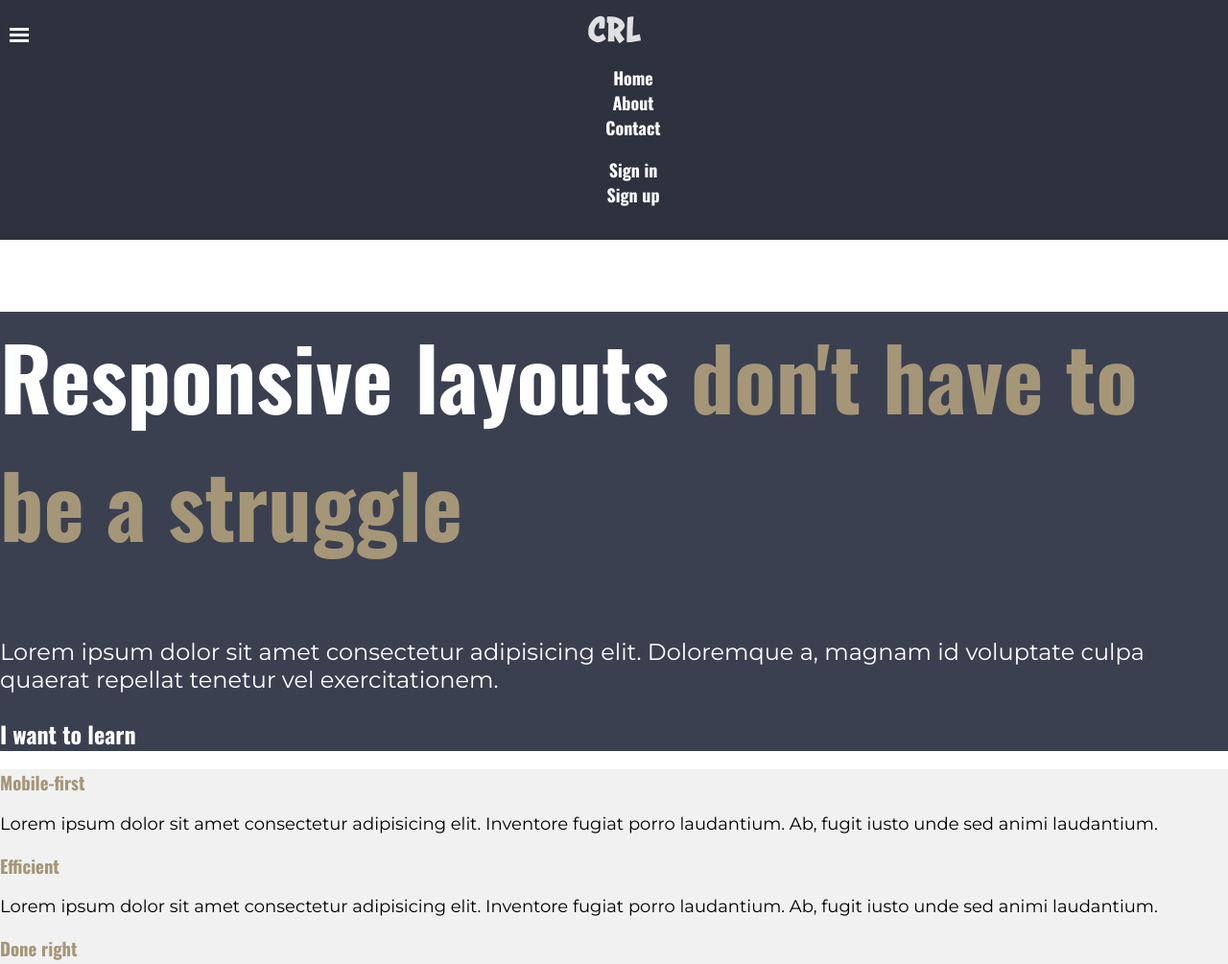
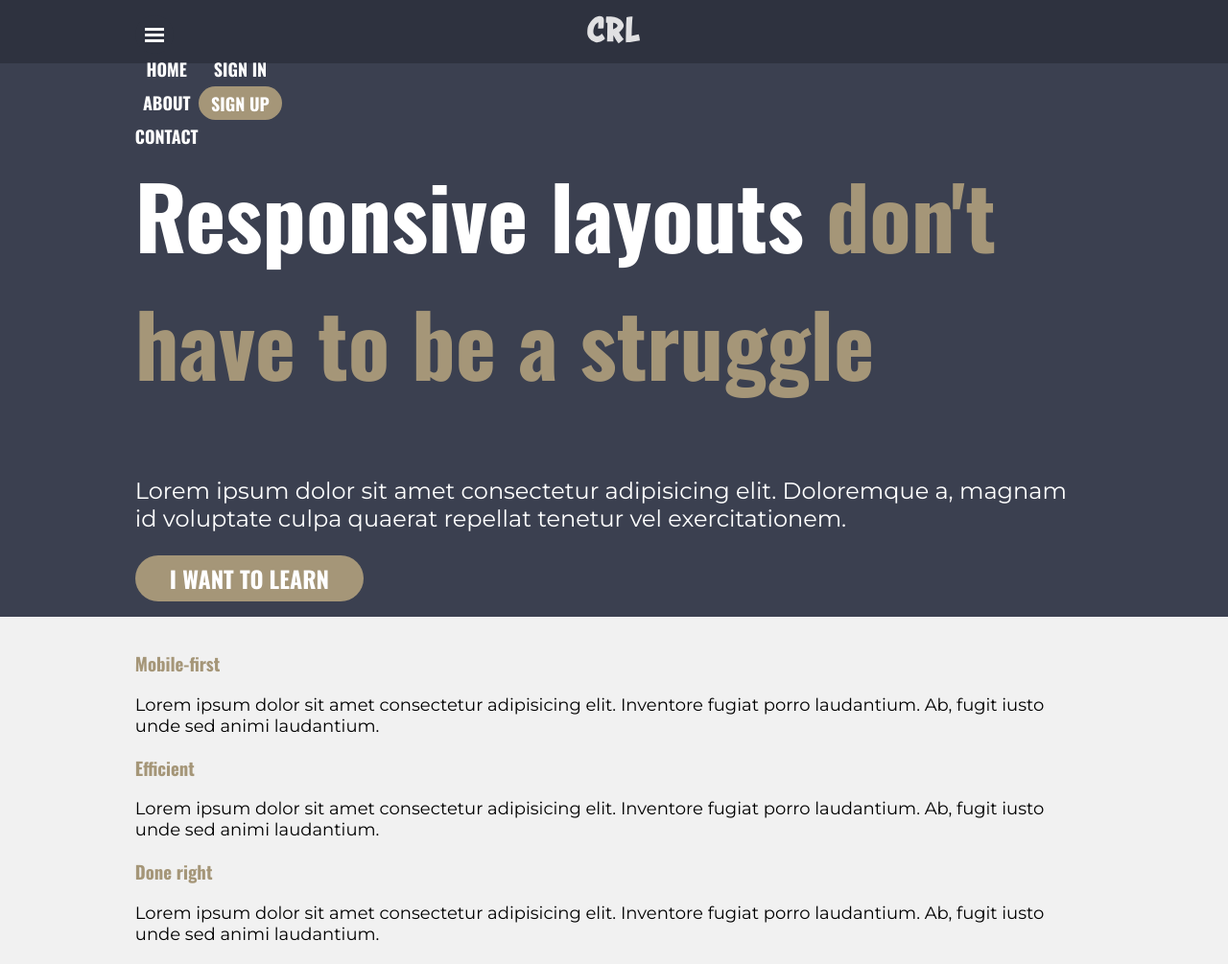
Before and after one commit to iremharnak/finalChallenge, a plain HTML site: page index.html in a window 1280 px wide. Shown: the top 1005 px of the page at 96% size. Drawn offline with nearby package versions, Linux system fonts and the light colour scheme.

Commit message:
more changes

```diff
--- a/index.html
+++ b/index.html
@@ -20,14 +20,14 @@
         <button class="nav-toggle" aria-label="open navigation">
           <span class="hamburger"></span>
         </button>
-        <a href="#" class="logo">
+        <a class="logo" href="#">
           <img src="img/logo.svg" alt="conquering responsive layouts" />
         </a>
         <nav class="nav">
           <ul class="nav__list nav__list--primary">
-            <li class="nav__item">Home</li>
-            <li class="nav__item">About</li>
-            <li class="nav__item">Contact</li>
+            <li class="nav__item"><a href="#" class="nav__link">Home</a></li>
+            <li class="nav__item"><a href="#" class="nav__link">About</a></li>
+            <li class="nav__item"><a href="#" class="nav__link">Contact</a></li>
           </ul>
           <ul class="nav__list nav__list--secondary">
             <li class="nav__item"><a href="#" class="nav__link">Sign in</a></li>
@@ -79,7 +79,8 @@
           </div>
         </div>
       </section>
-      <section class="primary-content">
+      <section class="main container row">
+        <div class="primary-content">
           <div class="container">
             <h2>It doesn't have to be so hard</h2>
             <p>
@@ -98,7 +99,7 @@
               perferendis sint praesentium nisi?
             </p>
           </div>
-      </section>
+        </div>
         <aside class="sidebar">
           <div class="container">
             <div class="cart">
@@ -129,11 +130,12 @@
             </div>
           </div>
         </aside>
+      </section>
     </main>
     <footer>
       <section>
         <h2>Just scratching the surface</h2>
-        <div class="container">
+        <div class="container row">
           <h5>About our company</h5>
           <p>
             Lorem ipsum, dolor sit amet consectetur adipisicing elit. Magni quam
--- a/style.css
+++ b/style.css
@@ -14,6 +14,9 @@
   text-decoration: none;
   color: #fff;
 }
+ul {
+  list-style: none;
+}
 
 /* Typography */
 .nav__list {
@@ -21,6 +24,8 @@
   font-family: "Oswald", sans-serif;
   font-weight: bold;
   font-size: 1.125rem;
+  margin: 0;
+  padding: 0;
 }
 
 h1 {
@@ -39,7 +44,7 @@
   font-size: 1.5rem;
 }
 h3 {
-  font-family: 'Oswald', sans-serif;
+  font-family: "Oswald", sans-serif;
   font-weight: bold;
   font-size: 1.875;
   color: #a59678;
@@ -49,62 +54,38 @@
   font-family: "Montserrat", sans-serif;
   font-size: 1.125rem;
 }
-.before-Primary {
-  background-color: #f1f1f1;
-}
 
 .primary-content h2 {
-  font-family: 'Oswald', sans-serif;
+  font-family: "Oswald", sans-serif;
   font-weight: bold;
   font-size: 2.25rem;
   color: #a59678;
 }
 .primary-content p {
-  font-family: 'Montserrat', sans-serif;
+  font-family: "Montserrat", sans-serif;
   font-size: 1.125rem;
 }
-.sidebar p {
-  color: #fff;;
+.sidebar p,
+.sidebar h3 {
+  color: #fff;
 }
 footer h2 {
-  font-family: 'Oswald', sans-serif;
+  font-family: "Oswald", sans-serif;
   font-weight: bold;
   font-size: 1.5rem;
   color: #fff;
 }
 footer h5 {
-  font-family: 'Oswald', sans-serif;
+  font-family: "Oswald", sans-serif;
   font-weight: bold;
   font-size: 1.3125rem;
   color: #a59678;
 }
 footer li,
 footer p {
-  font-family: 'Montserrat', sans-serif;
+  font-family: "Montserrat", sans-serif;
   font-size: 1rem;
   color: #fff;
-}
-
-/* Layout */
-span {
-  color: #a59678;
-}
-header {
-  background-color: #2e323f;
-  color: #fff;
-  padding: 1em 0;
-  text-align: center;
-}
-.hero {
-  background-color: #3b4050;
-  color
-}
-.cart {
-  background-color: #3b4050;
-
-}
-footer {
-  background-color: #3b4050;
 }
 
 /* NavBar */
@@ -129,6 +110,34 @@
 .nav-toggle:hover {
   opacity: 0.75;
 }
+.nav {
+  visibility: hidden;
+  height: 0;
+  position: absolute;
+  font-size: 1rem;
+}
+.nav--visible {
+  visibility: visible;
+  height: auto;
+  position: relative;
+}
+.nav__item {
+  margin-top: 0.5em;
+  text-transform: uppercase;
+}
+
+.nav__list--primary {
+  margin-bottom: 2em;
+}
+.nav__link--button {
+  padding: 0.25em 0.75em;
+  background: #a59678;
+  border-radius: 2em;
+}
+.nav__link:hover,
+.nav__link:focus {
+  opacity: .65;
+}
 
 .hamburger {
   width: 50%;
@@ -139,7 +148,7 @@
 .hamburger::after {
   display: block;
   margin: 0 auto;
-  height:3px;
+  height: 3px;
   background: white;
 }
 .hamburger::before,
@@ -151,5 +160,58 @@
   transform: translateY(-6px);
 }
 .hamburger::after {
-  transform:translateY(3px);
+  transform: translateY(3px);
 }
+
+/* Layout */
+span {
+  color: #a59678;
+}
+header {
+  background-color: #2e323f;
+  color: #fff;
+  padding: 1em;
+  text-align: center;
+}
+.container {
+  width: 80%;
+  max-width: 1200px;
+  margin: 0 auto;
+  position: relative;
+}
+.hero {
+  background-color: #3b4050;
+  padding: 1em;
+}
+.btn {
+  display: inline-block;
+  text-decoration: none;
+  text-transform: uppercase;
+  background: #a59678;
+  padding: 0.25em 1.5em;
+  border-radius: 100px;
+}
+.before-Primary {
+  background-color: #f1f1f1;
+  padding: 1em;
+}
+.cart {
+  background-color: #3b4050;
+  margin: 1em;
+  padding: 1em;
+  text-align: center;
+}
+footer {
+  background-color: #3b4050;
+  padding: 1em;
+}
+
+/* Media Queries */
+
+@media (min-width: 700px) {
+  .nav {
+    visibility: visible;
+    display: flex;
+    height: auto;
+  }
+}
```
Lines whose indentation alone changed are shown as unchanged.
